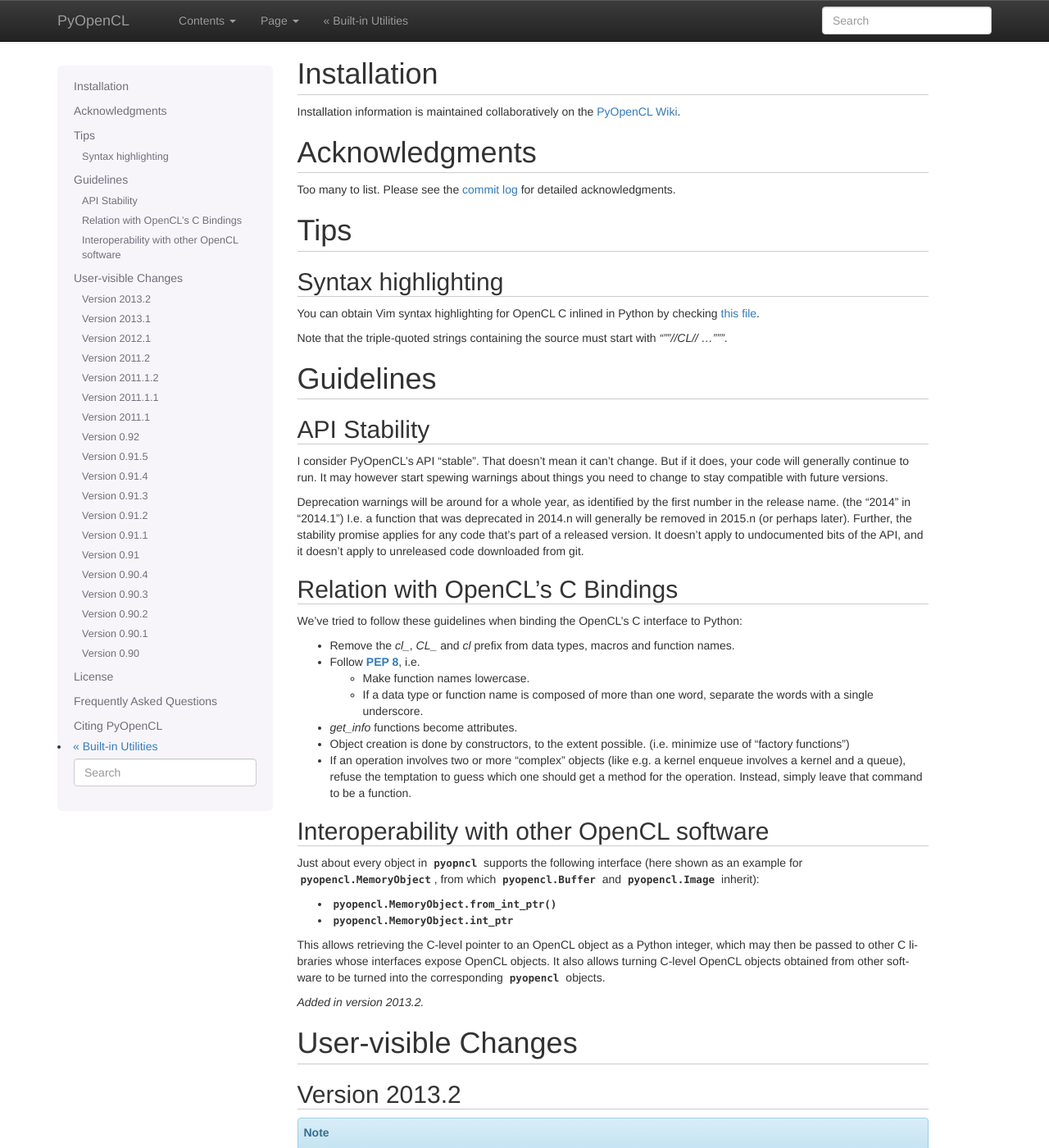
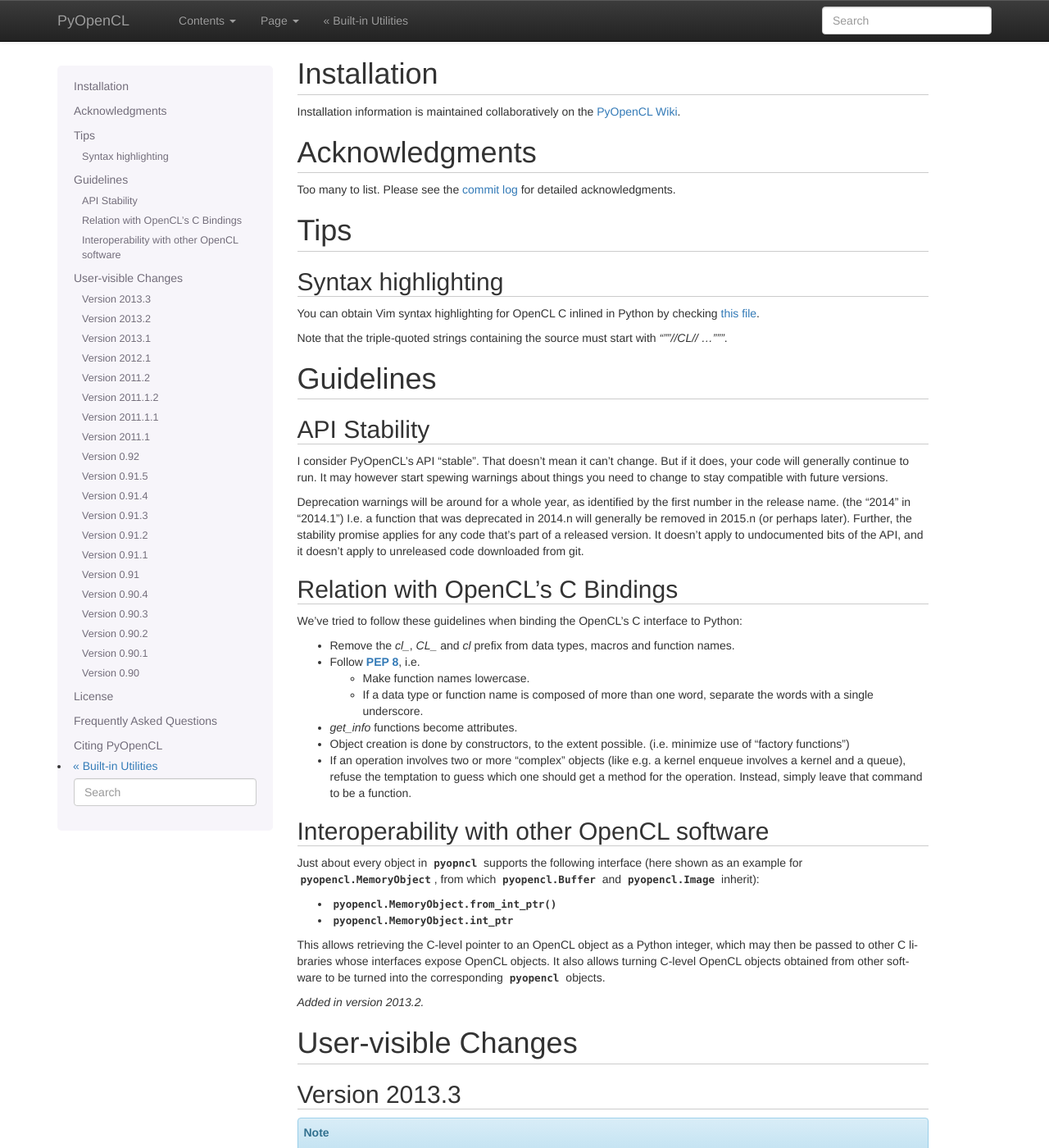
Before and after one commit to inducer/pyopencl, a Sphinx documentation site: the page built from doc/misc.rst, in a window 1280 px wide and 1400 px high. Shown: the whole window at 82% size. Built offline with Sphinx 7.4.7, drawn with Linux system fonts in a browser that asks for light colours.

Commit message:
Bump version

```diff
--- a/doc/misc.rst
+++ b/doc/misc.rst
@@ -91,12 +91,15 @@ other software to be turned into the corresponding :mod:`pyopencl` objects.
 User-visible Changes
 ====================
 
-Version 2013.2
+Version 2013.3
 --------------
 .. note::
 
     This version is currently under development. You can get snapshots from
     PyOpenCL's `git repository <https://github.com/inducer/pyopencl>`_
+
+Version 2013.2
+--------------
 
 * Add :meth:`pyopencl.array.Array.map_to_host`.
 * Support *strides* on :func:`pyopencl.enqueue_map_buffer` and
--- a/pyopencl/version.py
+++ b/pyopencl/version.py
@@ -1,3 +1,3 @@
-VERSION = (2013, 2)
+VERSION = (2013, 3)
 VERSION_STATUS = ""
 VERSION_TEXT = ".".join(str(x) for x in VERSION) + VERSION_STATUS
```
